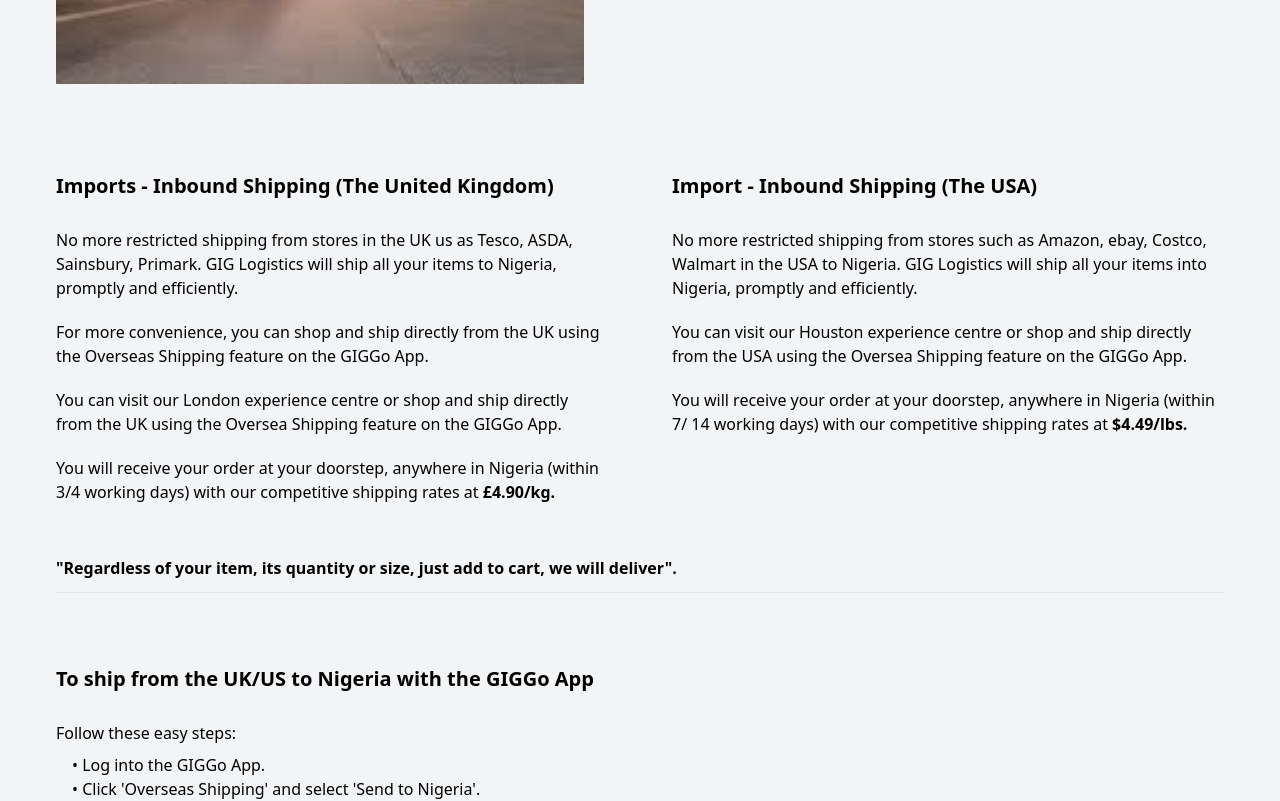
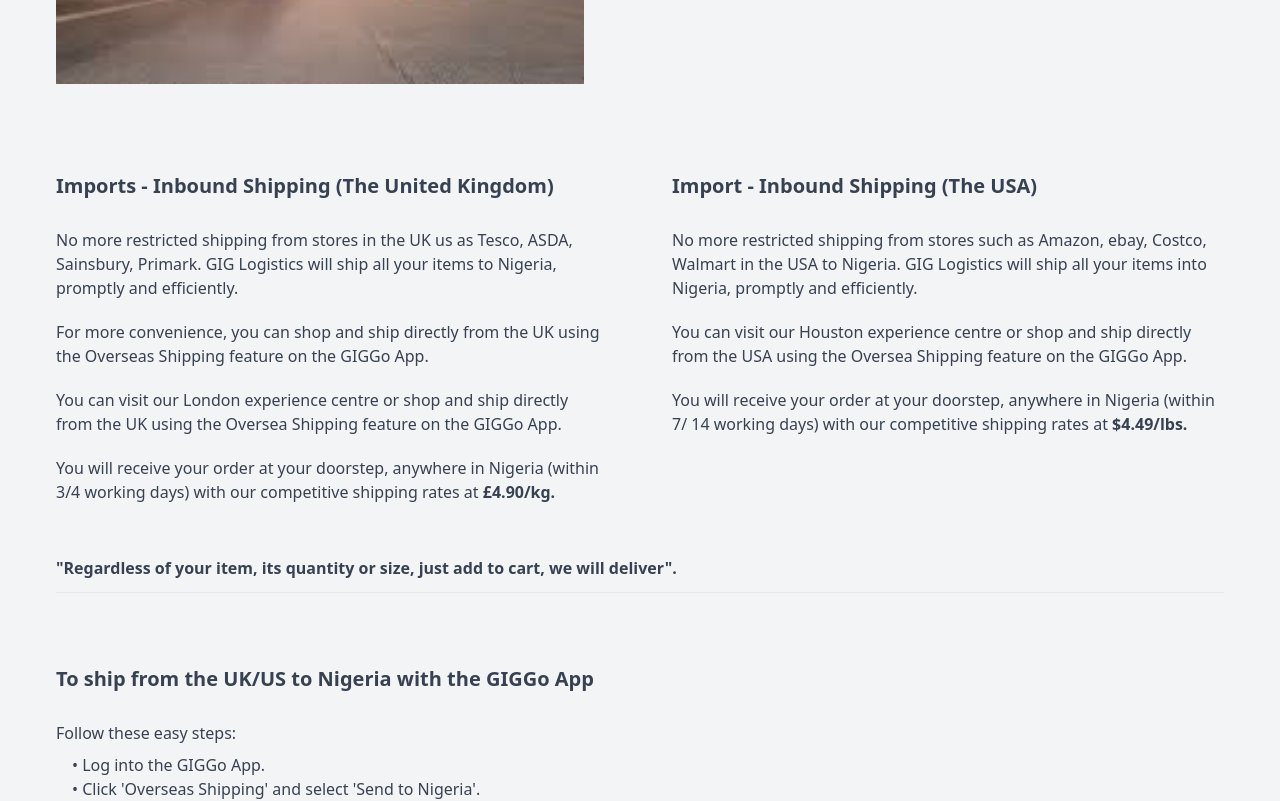
Before and after one commit to vicktor349/GigLogistics, a Next.js app: page /overseashipping in a window 1280 px wide. Shown: the part 820-1621 px from the top of the page. Built offline with nearby package versions, Linux system fonts and the light colour scheme.

Commit message:
custom color

```diff
--- a/tailwind.config.js
+++ b/tailwind.config.js
@@ -14,7 +14,8 @@
         'primary': 'rgba(213,52,58)',
         'secondary': 'rgba(55,65,81,0.9)',
         'color': 'rgba(55,65,81,0.1)',
-        'background': 'rgba(243,244,246)'
+        'background': 'rgba(243,244,246)',
+        'text': '#374151'
       },
       screens: {
         'ssm': '360px'
```
